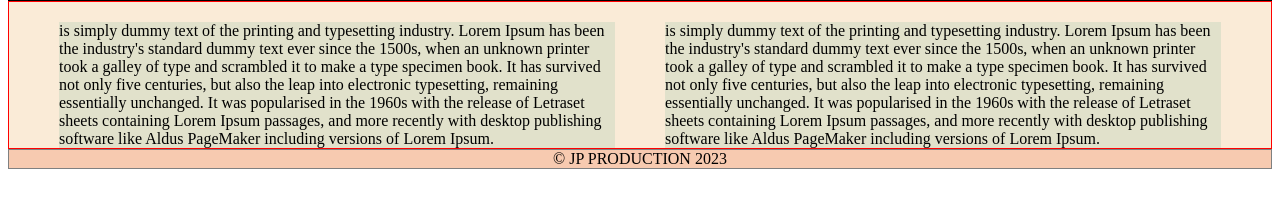
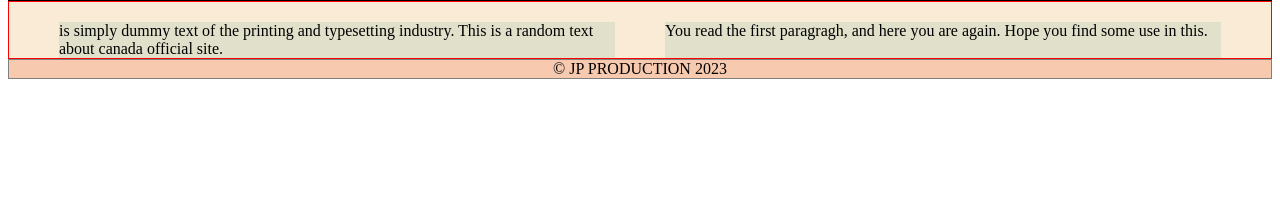
Before and after one commit to jchukwubvc/cm3504-group1-lab1, a plain HTML site: page index.html in a window 1280 px wide. Shown: the part 131-338 px from the top of the page. Drawn offline with Linux system fonts and the light colour scheme.

Commit message:
Update index.html

```diff
--- a/index.html
+++ b/index.html
@@ -15,16 +15,12 @@
     <div style="border: 1px solid red; height: 69%; background: antiquewhite;">
         <div style="display: flex;">
             <div style="background-color: #e1e1cb; width: 50%;height: auto; margin-right: 50px; margin-left: 50px; margin-top: 20px;">
-                is simply dummy text of the printing and typesetting industry. Lorem Ipsum has been the industry's standard dummy text ever since the 1500s, when an unknown printer took a galley of type and scrambled it to make a type specimen book. It has survived not only five centuries, but also the leap into electronic typesetting, remaining essentially unchanged.
-                It was popularised in the 1960s with the release of Letraset sheets containing Lorem Ipsum passages,
-                and more recently with desktop publishing software like Aldus PageMaker including versions of Lorem Ipsum.
+                is simply dummy text of the printing and typesetting industry. This is a random text about canada official site.
             </div>
 
 
             <div style="background-color: #e1e1cb; width: 50%; height: auto; margin-right: 50px; margin-top: 20px;">
-                is simply dummy text of the printing and typesetting industry. Lorem Ipsum has been the industry's standard dummy text ever since the 1500s, when an unknown printer took a galley of type and scrambled it to make a type specimen book. It has survived not only five centuries, but also the leap into electronic typesetting, remaining essentially unchanged.
-                It was popularised in the 1960s with the release of Letraset sheets containing Lorem Ipsum passages,
-                and more recently with desktop publishing software like Aldus PageMaker including versions of Lorem Ipsum.
+               You read the first paragragh, and here you are again. Hope you find some use in this.
             </div>
         </div>
     </div>
```
